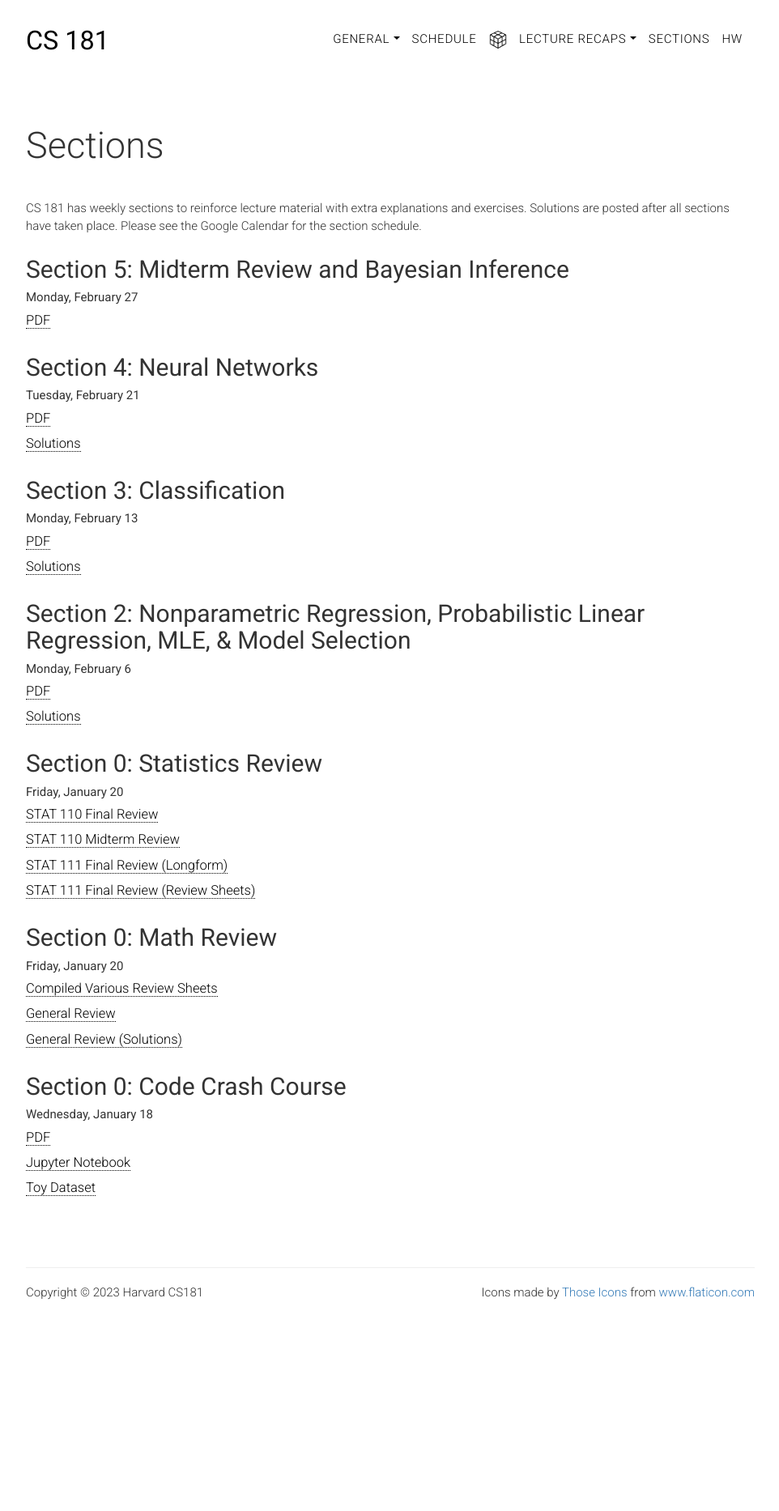
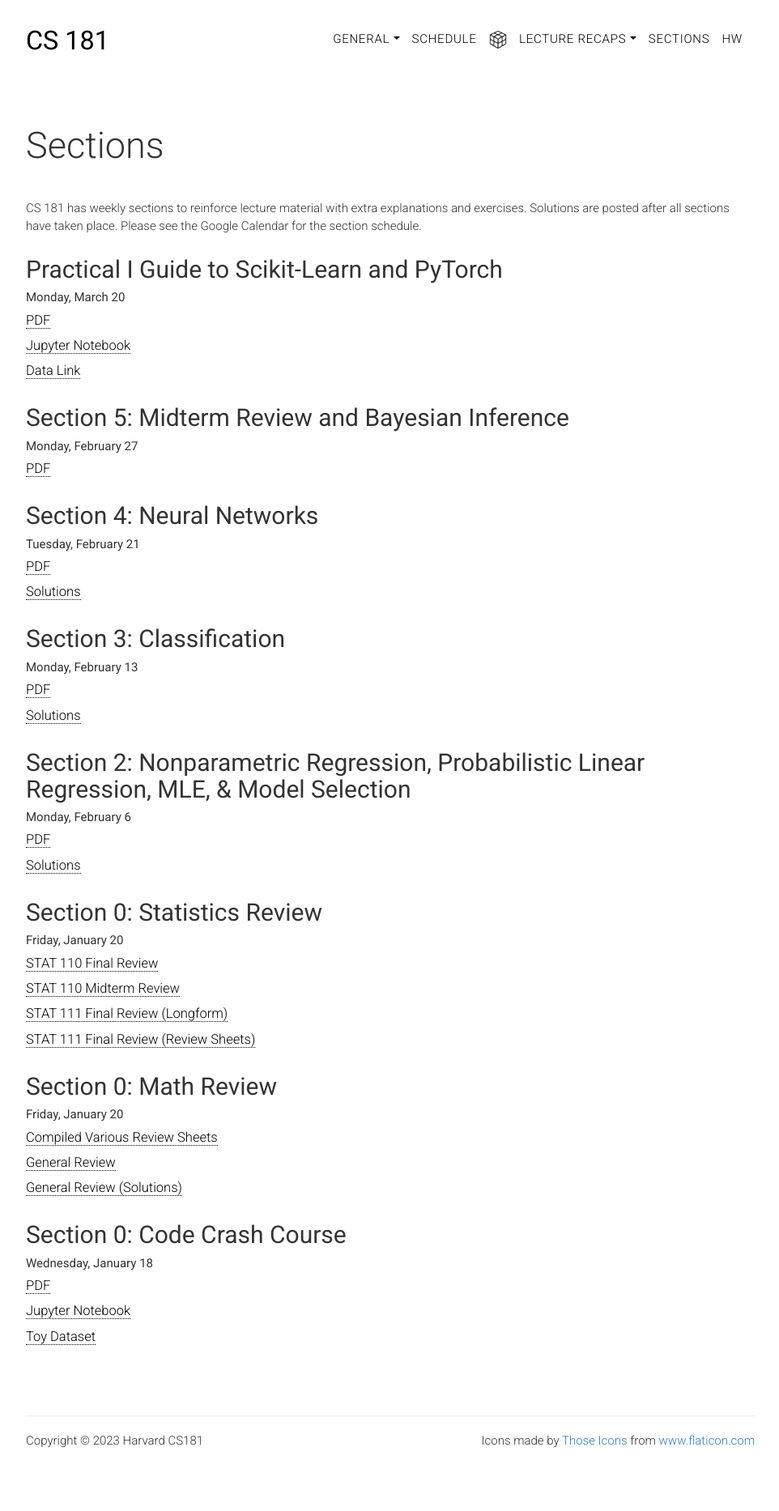
Before and after one commit to harvard-ml-courses/cs181-web, a Jekyll site: the page built from sections.html, in a window 1280 px wide. Shown: the whole page at 81% size, without its empty margins (158-1120 px from the left). Built offline with Jekyll 4.4.1, drawn with Linux system fonts in a browser that asks for light colours; before the commit the page ends 1682 px from its top, so only the background shows below that.

Commit message:
Update sections.html

```diff
--- a/sections.html
+++ b/sections.html
@@ -23,6 +23,14 @@
                 <li> Anna (Beyond 181): Friday 1-2pm @ SEC 1.316 Seminar Room</li>
             </ul>-->
         </p>
+
+        <h2 class="title" id="practical">Practical I Guide to Scikit-Learn and PyTorch</h2>
+        <p class="head-subtitle">Monday, March 20</p>
+        <ul class="lists">
+            <li><a href="https://github.com/harvard-ml-courses/cs181-web/blob/main/sections/practical_I/CS181%20Practical%20Section.pdf" target="_blank">PDF</a></li>
+            <li><a href="https://github.com/harvard-ml-courses/cs181-web/blob/main/sections/practical_I/CS181%20Practical%20Section.ipynb" target="_blank">Jupyter Notebook</a></li>
+            <li><a href="https://github.com/harvard-ml-courses/cs181-web/blob/main/sections/practical_I/data.txt" target="_blank">Data Link</a></li>
+        </ul>
 
         <h2 class="title" id="sec5">Section 5: Midterm Review and Bayesian Inference</h2>
         <p class="head-subtitle">Monday, February 27</p>
```
